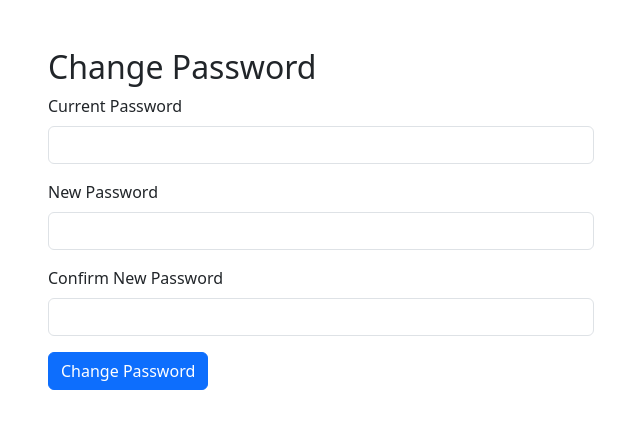
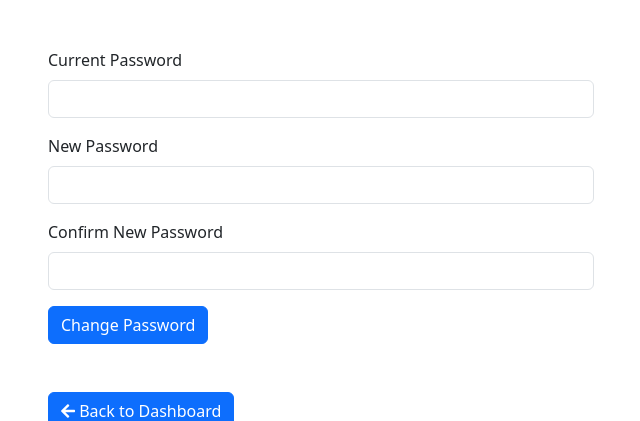
Before and after one commit to jabedhossainxyz/Ebook-Application-with-AI-integrated-using-PHP-and-MYSQL, a PHP site: page /change_password.php in a window 1280 px wide. Shown: the part 56-477 px from the top of the page, without its empty margins (319-959 px from the left). Run offline with PHP 8.4, Linux system fonts and the light colour scheme.

Commit message:
19-08-13 3.52pm

```diff
--- a/profile/change_password.php
+++ b/profile/change_password.php
@@ -12,7 +12,6 @@ session_start();
     <link href="https://cdn.jsdelivr.net/npm/bootstrap@5.3.1/dist/css/bootstrap.min.css" rel="stylesheet">
     <link rel="stylesheet" href="https://cdnjs.cloudflare.com/ajax/libs/font-awesome/5.15.3/css/all.min.css">
 
-    <!-- Additional styles for alert messages -->
     <style>
         .alert {
             font-size: 14px;
@@ -26,7 +25,6 @@ session_start();
 </head>
 
 <body>
-
     <nav class="navbar navbar-expand-lg navbar-dark bg-dark">
         <div class="container">
             <a class="navbar-brand" href="#">Change Password</a>
@@ -39,7 +37,7 @@ session_start();
     <div class="container mt-5">
         <div class="row">
             <div class="col-md-6 offset-md-3">
-                <h2>Change Password</h2>
+
                 <?php
                 if (!empty($_SESSION['success'])) {
                     echo '<div class="alert alert-success alert-dismissible fade show" role="alert">
```
